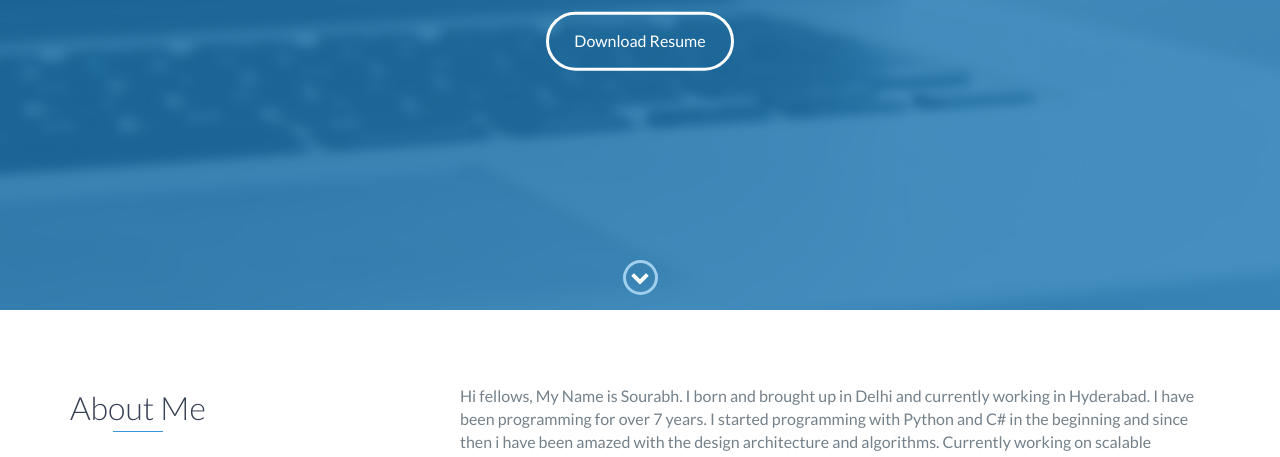
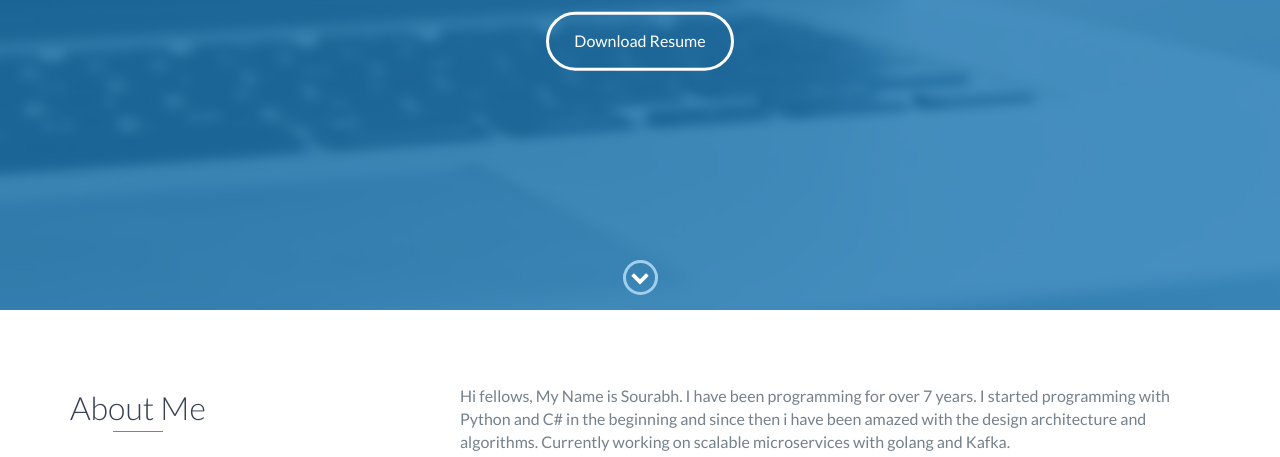
Before and after one commit to OggyMishra/me, a website: page index.html in a window 1280 px wide. Shown: the part 490-947 px from the top of the page. Drawn offline with nearby package versions, Linux system fonts and the light colour scheme.

Commit message:
changed the desc.

```diff
--- a/index.html
+++ b/index.html
@@ -67,7 +67,7 @@
                 </div>
                 <div class="col-md-8">
                     <p>
-                        Hi fellows, My Name is Sourabh. I born and brought up in Delhi and currently working in Hyderabad. I have been programming for over 7 years. I started programming with Python and C# in the beginning and since then i have been amazed with the design architecture and algorithms. Currently working on scalable microservices with golang and Kafka.
+                        Hi fellows, My Name is Sourabh. I have been programming for over 7 years. I started programming with Python and C# in the beginning and since then i have been amazed with the design architecture and algorithms. Currently working on scalable microservices with golang and Kafka.
                     </p>
                 </div>
             </div>
```
